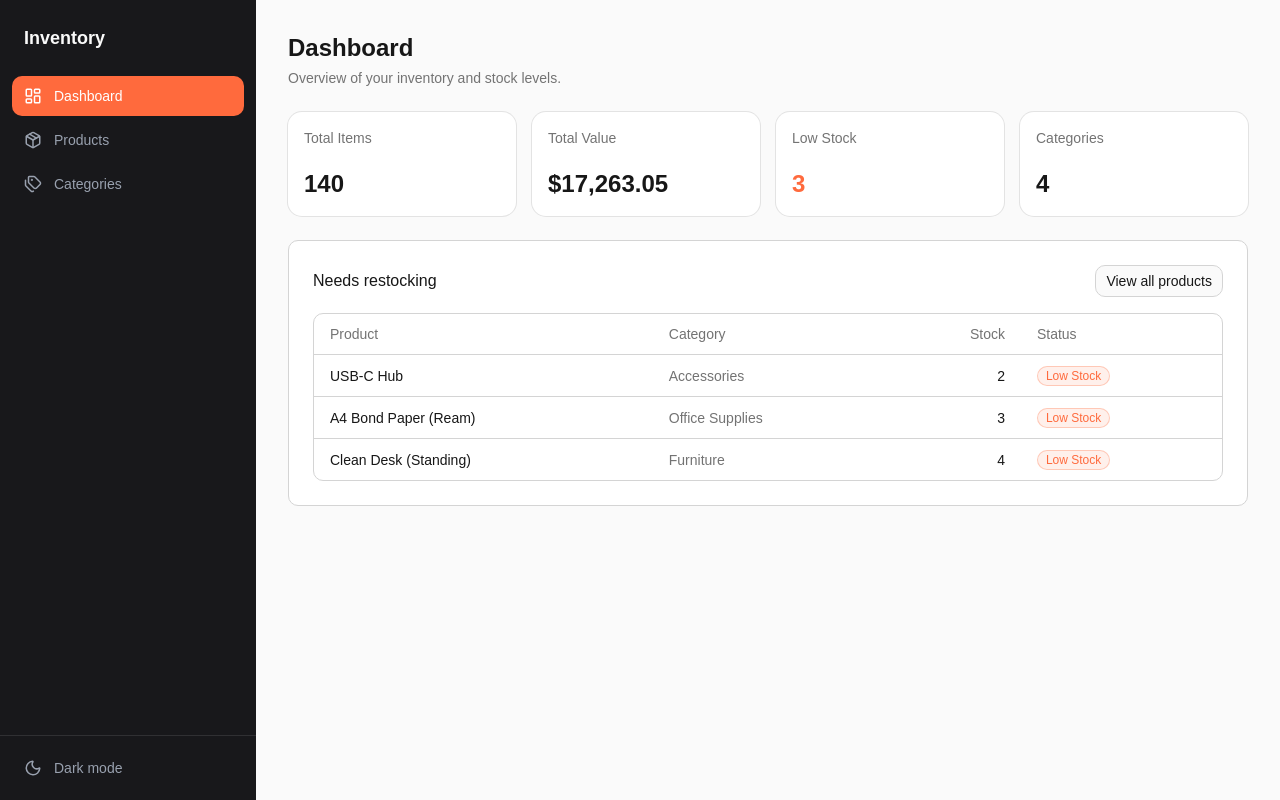
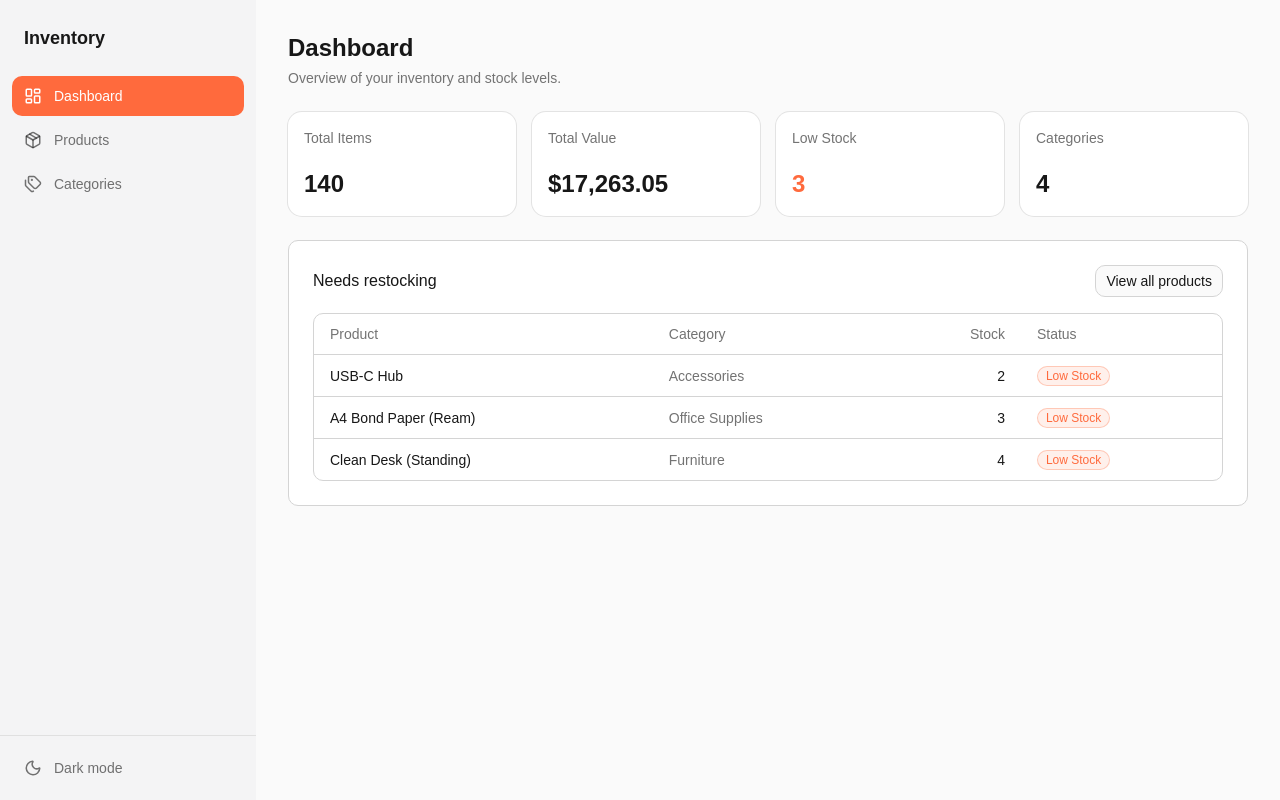
Before and after one commit to marvsmarfil80-ux/inventory-app, a React (Vite) app: page / in a window 1280 px wide. Built offline with nearby package versions, Linux system fonts and the light colour scheme.

Commit message:
Sidebar: light mode gets soft gray background, dark mode unchanged

```diff
--- a/src/components/layout/Sidebar.tsx
+++ b/src/components/layout/Sidebar.tsx
@@ -21,7 +21,7 @@ export function Sidebar() {
                 `flex items-center gap-3 rounded-lg px-3 py-2.5 text-sm transition-colors ${
                   isActive
                     ? "bg-primary text-primary-foreground font-medium"
-                    : "text-gray-400 hover:bg-white/5 hover:text-white"
+                    : "text-sidebar-foreground/60 hover:bg-sidebar-accent hover:text-sidebar-foreground"
                 }`
               }
             >
--- a/src/components/layout/ThemeToggle.tsx
+++ b/src/components/layout/ThemeToggle.tsx
@@ -9,7 +9,7 @@ export function ThemeToggle() {
       type="button"
       onClick={toggleTheme}
       aria-label={theme === "dark" ? "Switch to light mode" : "Switch to dark mode"}
-      className="flex w-full items-center gap-3 rounded-lg px-3 py-2.5 text-sm text-gray-400 transition-colors hover:bg-primary/10 hover:text-white"
+      className="flex w-full items-center gap-3 rounded-lg px-3 py-2.5 text-sm text-sidebar-foreground/60 transition-colors hover:bg-primary/10 hover:text-sidebar-foreground"
     >
       {theme === "dark" ? <Sun size={18} /> : <Moon size={18} />}
       {theme === "dark" ? "Light mode" : "Dark mode"}
--- a/src/index.css
+++ b/src/index.css
@@ -30,13 +30,13 @@
   --chart-4: oklch(0.371 0 0);
   --chart-5: oklch(0.269 0 0);
   --radius: 0.625rem;
-  --sidebar: #18181B;
-  --sidebar-foreground: #FAFAFA;
+  --sidebar: #F4F4F5;
+  --sidebar-foreground: #171717;
   --sidebar-primary: #FF6A3D;
   --sidebar-primary-foreground: #FFFFFF;
-  --sidebar-accent: #27272A;
-  --sidebar-accent-foreground: #FAFAFA;
-  --sidebar-border: #303033;
+  --sidebar-accent: #E4E4E7;
+  --sidebar-accent-foreground: #171717;
+  --sidebar-border: #E0E0E0;
   --sidebar-ring: #FF6A3D;
 }
 
```
